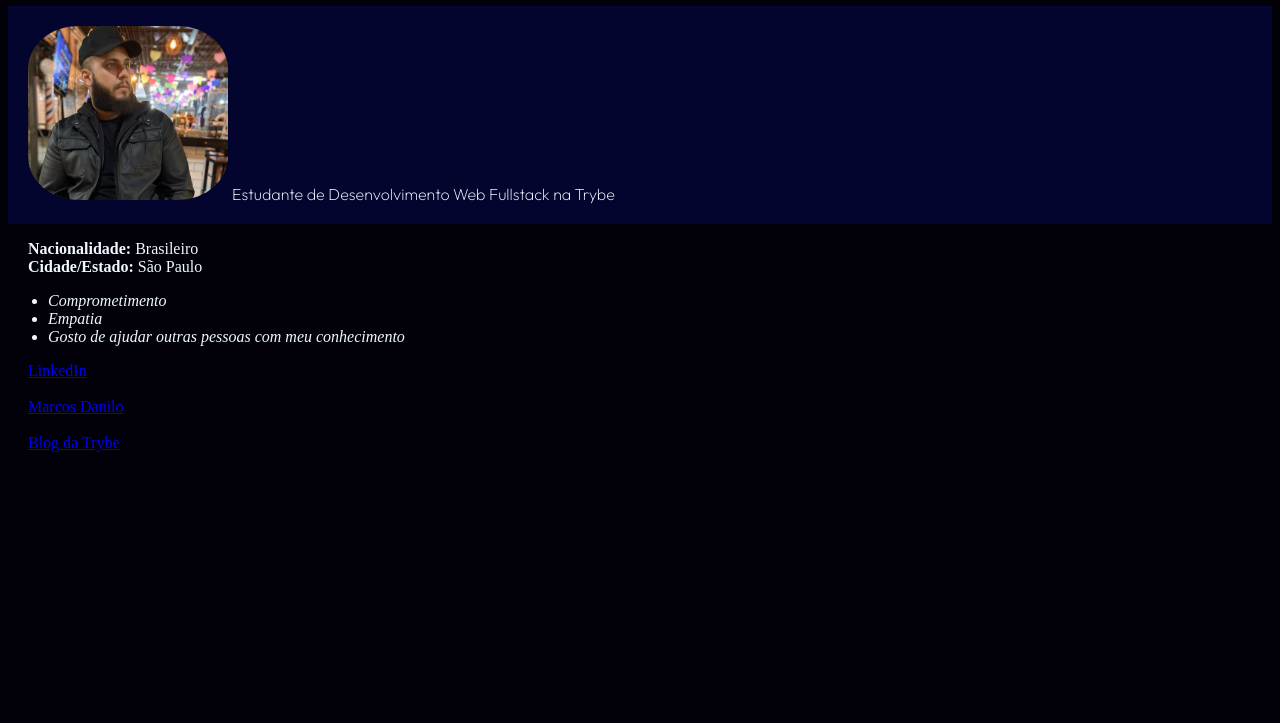
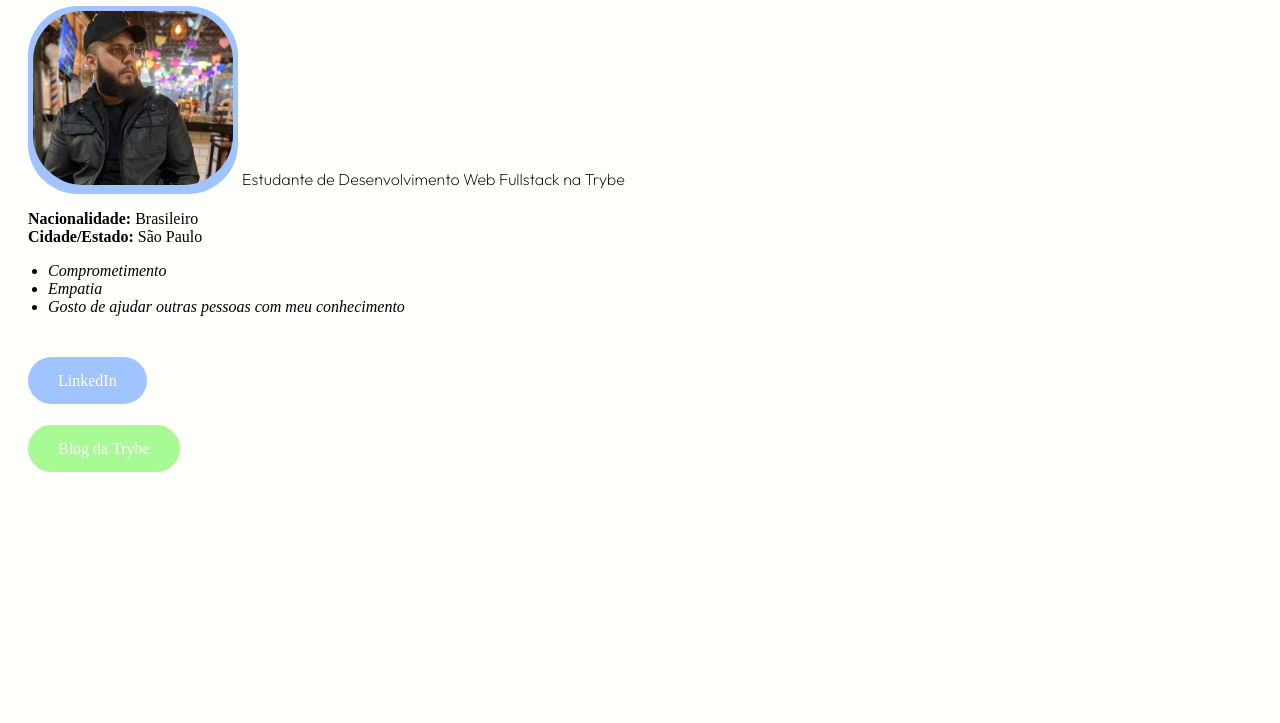
Before and after one commit to omarcosdanilo/omarcosdanilo.github.io, a plain HTML site: page index.html in a window 1280 px wide. Shown: the part 77-800 px from the top of the page. Drawn offline with Linux system fonts and the light colour scheme.

Commit message:
Mudancas no css

```diff
--- a/index.html
+++ b/index.html
@@ -18,13 +18,12 @@
       <h1>Marcos Danilo Vasconcelos Braga da Silveira</h1>
 
       <div class="header-content">
-        <img
-          src="./image/marcos.jpeg"
-          alt="Foto de Marcos Danilo"
-          width="200px"
-          style="border-radius: 25%"
-          id="marcos"
-        />
+        <div class="container-image">
+          <img
+            src="./image/marcos.jpeg"
+            alt="Foto de Marcos Danilo"
+          />
+        </div>
         <strong>
           <p class="description">
             Estudante de Desenvolvimento Web Fullstack na Trybe
@@ -46,16 +45,18 @@
       </em>
     </ul>
 
-    <a href="https://www.linkedin.com/in/marcos-danilo/">LinkedIn</a>
+    <a
+    href="https://www.linkedin.com/in/marcos-danilo/"
+    class="linkedin"
+    target="_blank">LinkedIn</a>
 
     <br />
+
     <br />
 
-    <a href="#marcos">Marcos Danilo</a>
-
-    <br />
-    <br />
-
-    <a href="https://blog.betrybe.com/" target="_blank"> Blog da Trybe</a>
+    <a
+    href="https://blog.betrybe.com/" target="_blank"
+    class="trybe"
+    target="_blank"> Blog da Trybe </a>
   </body>
 </html>
--- a/style.css
+++ b/style.css
@@ -1,9 +1,8 @@
 body{
-    background-color: #02010A;
+    background-color: #FFFFFC;
+    padding-left: 20px;
 }
-h1, p, li{
-    color: aliceblue;
-}
+
 h1,
 .description {
   font-family: "Outfit", sans-serif;
@@ -21,11 +20,45 @@ h1,
   display: inline;
 }
 
-.header-content{
-    background-color: #04052E;
-    padding: 20px;
+img{
+    width: 200px;
+    border-radius: 50px;
 }
 
-.informations, a{
+.container-image{
+    display: inline-block;
+    padding: 5px;
+    border-radius: 50px;
+    background-color: #A0C4FF;
+}
+
+
+ul{
+    margin-bottom: 40px;
     padding-left: 20px;
 }
+
+.linkedin, .trybe{
+    text-decoration: none;
+    line-height: 50px;
+    border-radius: 50px;
+    color: #FFFFFC;
+    padding: 15px 30px;
+}
+
+.linkedin{
+    background-color: #A0C4FF;
+}
+
+
+.trybe{
+    background-color: #a8fa95;
+}
+
+.linkedin:hover, .trybe:hover{
+    background-color: #FFADAD;
+    font-size: 1.25em;
+    box-shadow: -1px 3px 10px black;
+    transition: all .2s ease-in-out;
+
+}
```
